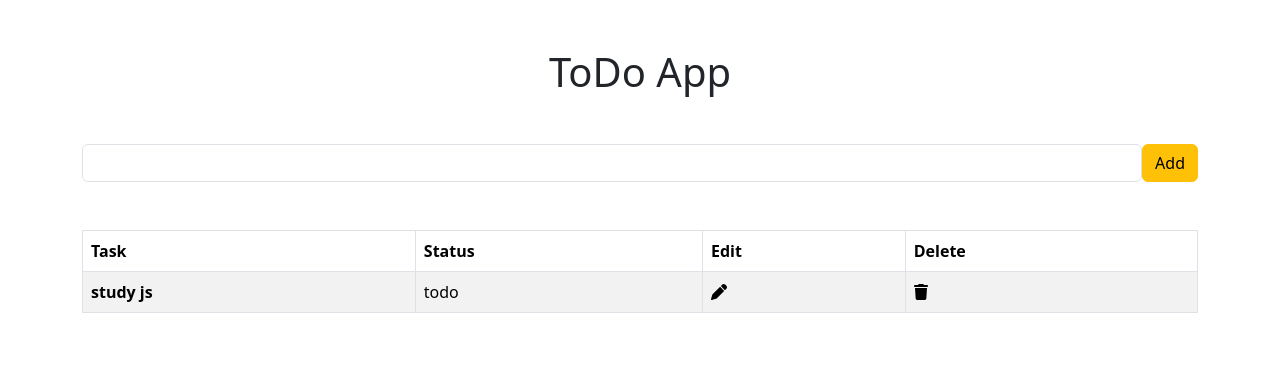
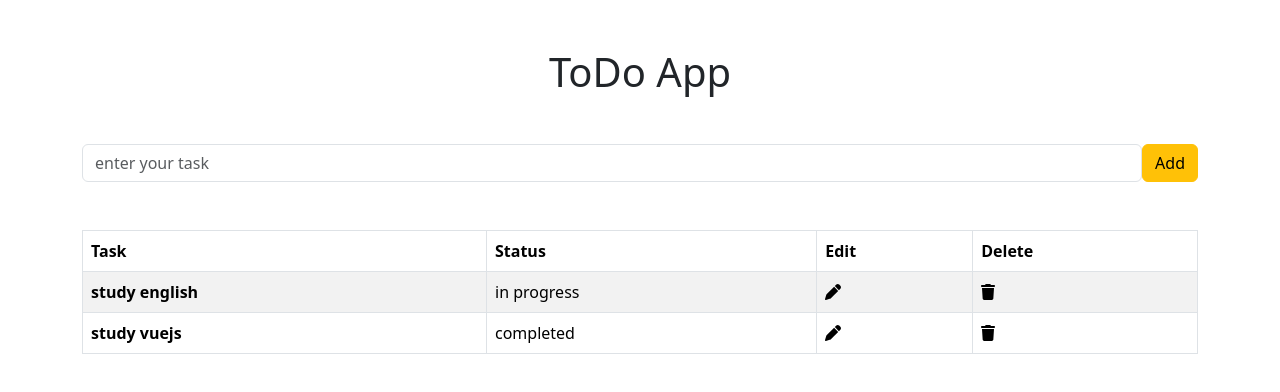
Before and after one commit to Omarmoatz/Todo-App, a Vue app: page / in a window 1280 px wide. Shown: the top 392 px of the page. Built offline with nearby package versions, Linux system fonts and the light colour scheme.

Commit message:
add create task

```diff
--- a/src/components/TodoApp.vue
+++ b/src/components/TodoApp.vue
@@ -2,8 +2,8 @@
   <div class="container">
       <h1 class="text-center mt-5">ToDo App</h1>
       <div class="d-flex mt-5">
-        <input class="form-control w-100 " type="text" name="text">
-        <button class="btn btn-warning" type="button">Add</button>
+        <input class="form-control w-100" type="text" placeholder="enter your task" v-model="taskInput">
+        <button class="btn btn-warning" @click="submitTask()" type="button">Add</button>
       </div>
   </div>
   <div class="container">
@@ -17,9 +17,9 @@
         </tr>
       </thead>
       <tbody>
-        <tr>
-          <th scope="row"> study js </th>
-          <td>todo</td>
+        <tr v-for="(task,index) in tasks" :key='index'>
+          <th scope="row">{{task.name}}</th>
+          <td>{{task.status}}</td>
           <td>
             <div>
               <span class="fa fa-pen" ></span>
@@ -41,6 +41,33 @@ export default{
   name: 'HelloWorld',
   props: {
     msg: String
+  },
+  data(){
+    return {
+      taskInput:'',
+      tasks:[
+      {
+        name:'study english ',
+        status:'in progress'
+      },
+      {
+        name:'study vuejs',
+        status:'completed'
+      }
+    ]
+    }
+  },
+
+  methods:{
+    submitTask(){
+      if (this.taskInput == 0) return ;
+      this.tasks.push({
+        name: this.taskInput,
+        status:'todo'
+      })
+      this.taskInput = ''
+    }
   }
+
 }
 </script>
```
